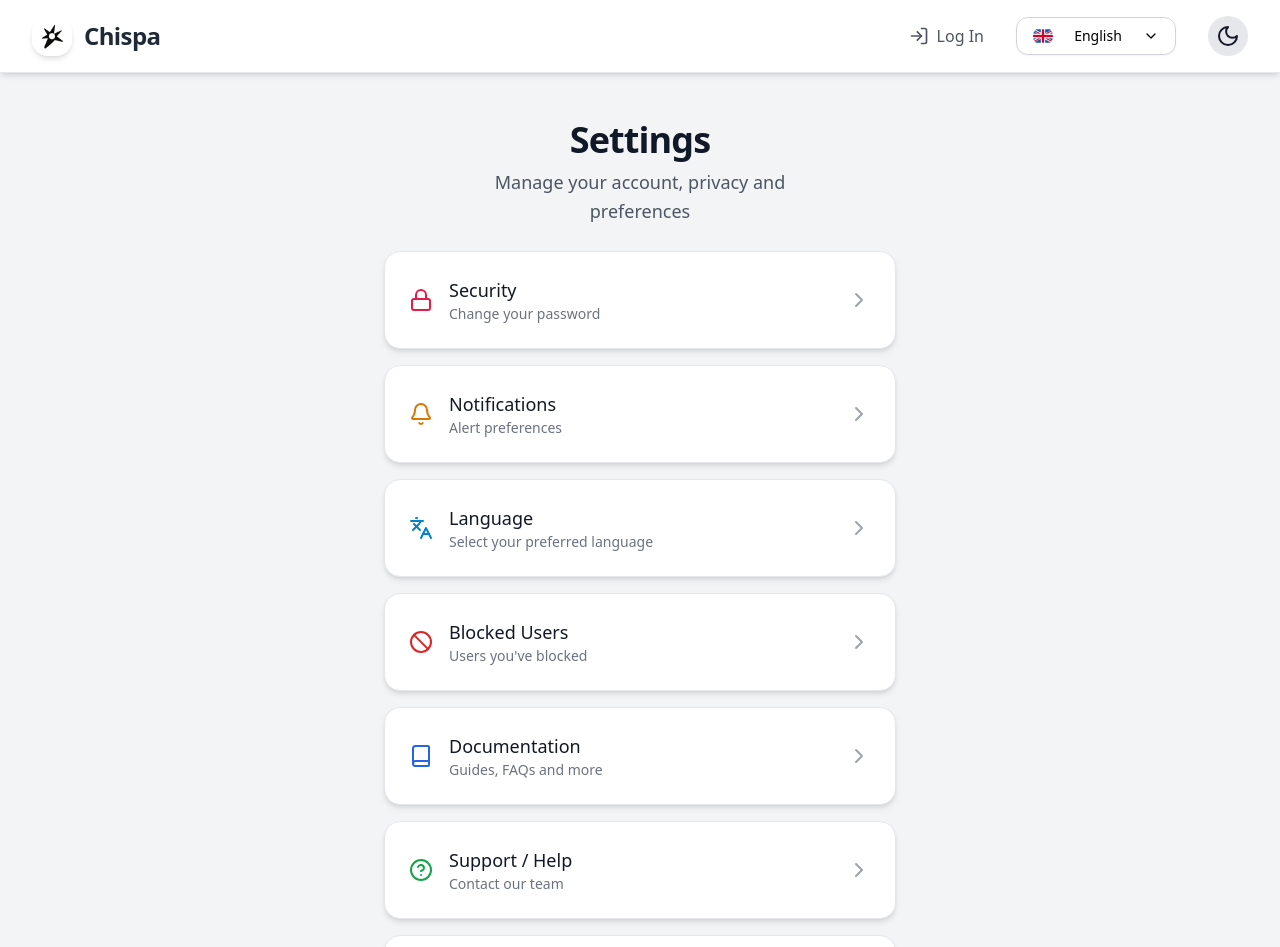
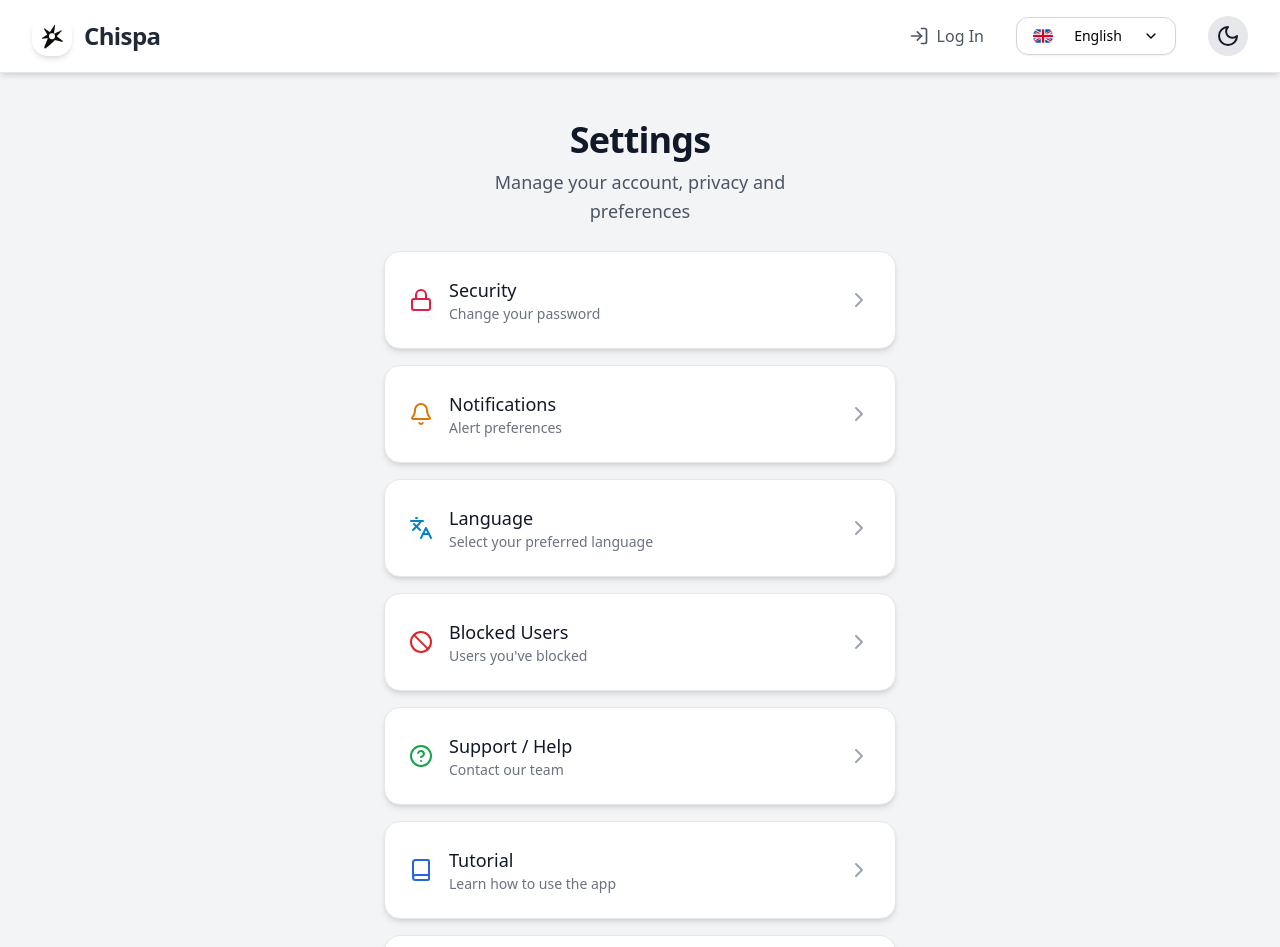
Before and after one commit to JaviDaw1/chispa-app1, a React (Vite) app: page /settings in a window 1280 px wide. Shown: the top 947 px of the page. Built offline with nearby package versions, Linux system fonts and the light colour scheme.

Commit message:
[chs] fix GuidedTutorial css, add toturial in settings

```diff
--- a/public/locales/en.json
+++ b/public/locales/en.json
@@ -145,8 +145,8 @@
     "notifications_sub": "Alert preferences",
     "blocked": "Blocked Users",
     "blocked_sub": "Users you've blocked",
-    "docs": "Documentation",
-    "docs_sub": "Guides, FAQs and more",
+    "tutorial": "Tutorial",
+    "tutorial_sub": "Learn how to use the app",
     "support": "Support / Help",
     "support_sub": "Contact our team",
     "logout": "Log Out",
--- a/public/locales/es.json
+++ b/public/locales/es.json
@@ -153,8 +153,8 @@
     "notifications_sub": "Preferencias de alertas",
     "blocked": "Usuarios bloqueados",
     "blocked_sub": "Usuarios que has bloqueado",
-    "docs": "Documentación",
-    "docs_sub": "Guías, preguntas frecuentes y más",
+    "tutorial": "Tutorial",
+    "tutorial_sub": "Guía de uso de la aplicación",
     "support": "Soporte / Ayuda",
     "support_sub": "Contacta con nuestro equipo",
     "logout": "Cerrar sesión",
--- a/public/locales/fr.json
+++ b/public/locales/fr.json
@@ -145,8 +145,8 @@
     "notifications_sub": "Préférences d'alertes",
     "blocked": "Utilisateurs bloqués",
     "blocked_sub": "Utilisateurs que vous avez bloqués",
-    "docs": "Documentation",
-    "docs_sub": "Guides, FAQ et plus",
+    "tutorial": "Tutorial",
+    "tutorial_sub": "Apprendre comment utiliser l'app",
     "support": "Support / Aide",
     "support_sub": "Contactez notre équipe",
     "logout": "Déconnexion",
--- a/src/components/GuidedTutorial.jsx
+++ b/src/components/GuidedTutorial.jsx
@@ -1,6 +1,7 @@
 import { useState, useEffect } from "react";
 import Modal from "./Modal";
 import PrimaryButton from "./PrimaryButton";
+// eslint-disable-next-line no-unused-vars
 import { motion, AnimatePresence } from "framer-motion";
 
 const steps = [
@@ -13,7 +14,7 @@ const steps = [
             initial={{ y: -30, opacity: 0 }}
             animate={{ y: 0, opacity: 1 }}
             transition={{ type: "spring", stiffness: 100, damping: 10 }}
-          className="relative w-24 h-24 rounded-full shadow-xl bg-gradient-to-br from-orange-500 to-pink-500 flex items-center justify-center"
+            className="relative w-24 h-24 rounded-full shadow-xl bg-gradient-to-br from-orange-500 to-pink-500 flex items-center justify-center mt-4 mb-4"
           >
             <motion.div
               animate={{ scale: [1, 1.2, 1] }}
@@ -87,18 +88,18 @@ const steps = [
     title: "Haz match y chatea 💬",
     content: (
       <>
-        <div className="flex justify-center mb-4">
+        <div className="flex justify-center mb-8">
           <motion.div
             initial={{ scale: 0.9 }}
             animate={{ scale: 1 }}
             transition={{ duration: 0.3 }}
             className="relative"
           >
-            <div className="flex space-x-4">
+            <div className="flex space-x-4 mt-4">
               <div className="w-16 h-16 bg-gradient-to-r from-pink-500 to-red-500 rounded-full"></div>
               <div className="w-16 h-16 bg-gradient-to-r from-blue-500 to-cyan-500 rounded-full"></div>
             </div>
-            <div className="absolute top-0 left-0 right-0 bottom-0 flex items-center justify-center">
+            <div className="absolute top-0 left-0 right-0 bottom-0 flex items-center justify-center mt-4">
               <motion.div
                 animate={{ scale: [1, 1.2, 1] }}
                 transition={{ repeat: Infinity, duration: 1.5 }}
--- a/src/pages/Settings.jsx
+++ b/src/pages/Settings.jsx
@@ -14,6 +14,7 @@ import {
 import Header from "../components/Header";
 import Modal from "../components/Modal";
 import SettingItem from "../components/SettingItem";
+import GuidedTutorial from "../components/GuidedTutorial";
 import AuthService from "../services/AuthService";
 import { useTranslation } from "react-i18next";
 
@@ -21,6 +22,8 @@ const authService = new AuthService();
 
 export default function Settings() {
   const [showLogoutModal, setShowLogoutModal] = useState(false);
+  // eslint-disable-next-line no-unused-vars
+  const [showTutorial, setShowTutorial] = useState(false);
   const navigate = useNavigate();
   const { t } = useTranslation();
 
@@ -57,6 +60,10 @@ export default function Settings() {
       console.error("Error al cerrar sesión:", err);
       navigate("/", { replace: true });
     }
+  };
+
+  const handleCloseTutorial = () => {
+    setShowTutorial(false);
   };
 
   const settingItemClass = `
@@ -113,13 +120,7 @@ export default function Settings() {
               subtitle: t("settings.blocked_sub"),
               aria: "settings.blocked",
             },
-            {
-              to: "/settings/documentation",
-              icon: <Book className="text-blue-600 w-6 h-6" />,
-              title: t("settings.docs"),
-              subtitle: t("settings.docs_sub"),
-              aria: "settings.docs",
-            },
+
             {
               to: "/settings/support",
               icon: <HelpCircle className="text-green-600 w-6 h-6" />,
@@ -137,6 +138,24 @@ export default function Settings() {
               <SettingItem icon={icon} title={title} subtitle={subtitle} />
             </Link>
           ))}
+
+          {/* Tutorial Button */}
+          <div
+            className={settingItemClass + " cursor-pointer"}
+            onClick={() => setShowTutorial(true)}
+            role="button"
+            tabIndex={0}
+            aria-label={t("settings.toggleTheme")}
+            onKeyDown={(e) => {
+              if (e.key === "Enter" || e.key === " ") setShowTutorial(true);
+            }}
+          >
+            <SettingItem
+              icon={<Book className="text-blue-600 w-6 h-6" />}
+              title={t("settings.tutorial")}
+              subtitle={t("settings.tutorial_sub")}
+            />
+          </div>
 
           {/* Tema oscuro/claro */}
           <div
@@ -194,6 +213,8 @@ export default function Settings() {
         cancelText={t("modal.cancel")}
         confirmColor="red"
       />
+
+      <GuidedTutorial show={showTutorial} onClose={handleCloseTutorial} />
     </div>
   );
 }
```
Lines whose indentation alone changed are shown as unchanged.
